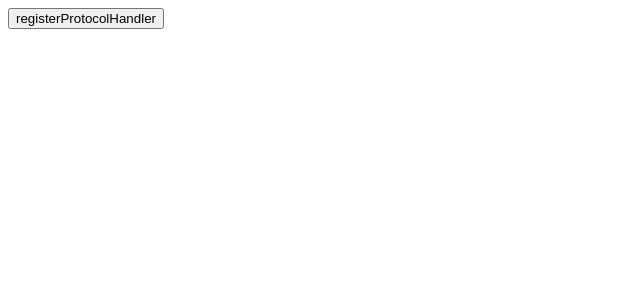
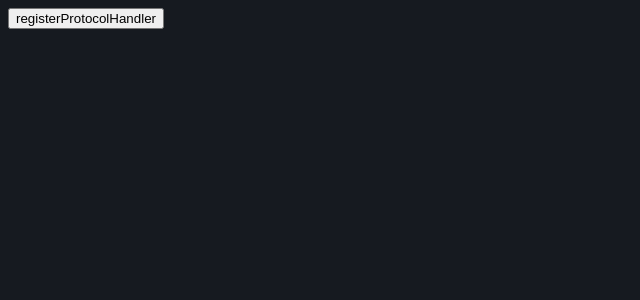
Before and after one commit to rodzyk/hello-pwa, an Angular app: page / in a window 1280 px wide. Shown: the top 300 px of the page, without its empty margins (0-640 px from the left). Built offline with nearby package versions, Linux system fonts and the light colour scheme.

Commit message:
change protocol_handlers

```diff
--- a/src/app/app.component.ts
+++ b/src/app/app.component.ts
@@ -12,6 +12,6 @@ import { RouterOutlet } from '@angular/router';
 export class AppComponent {
 
   registerProtocolHandler() {
-    (navigator as any).registerProtocolHandler()
+    (navigator as any).registerProtocolHandler("web+hellopwa", "/%s")
   }
 }
--- a/src/styles.scss
+++ b/src/styles.scss
@@ -1 +1,4 @@
-/* You can add global styles to this file, and also import other style files */
+:root {
+    background-color: #161a20;
+    color: white;
+}
```
Also changed, not shown: src/manifest.webmanifest.
